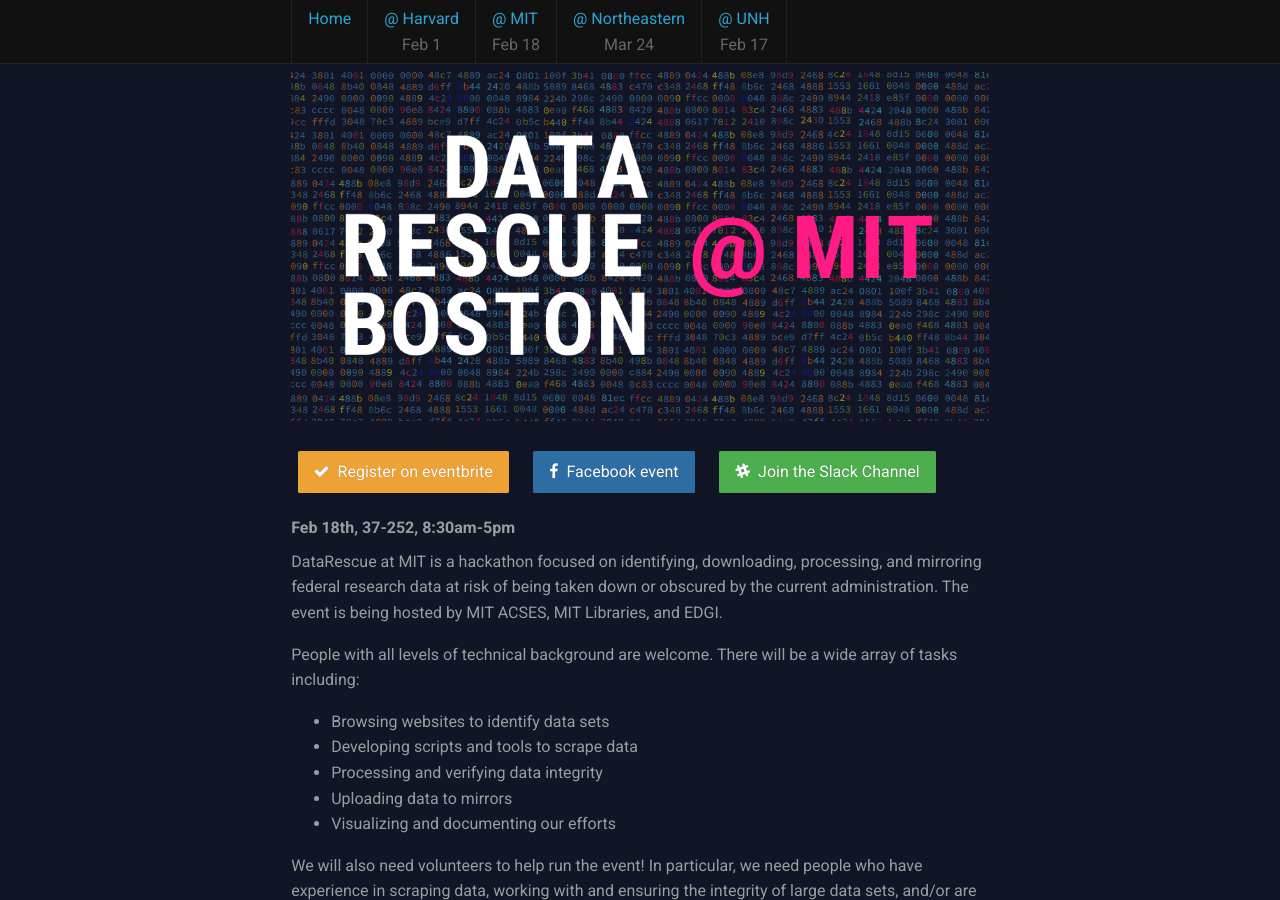
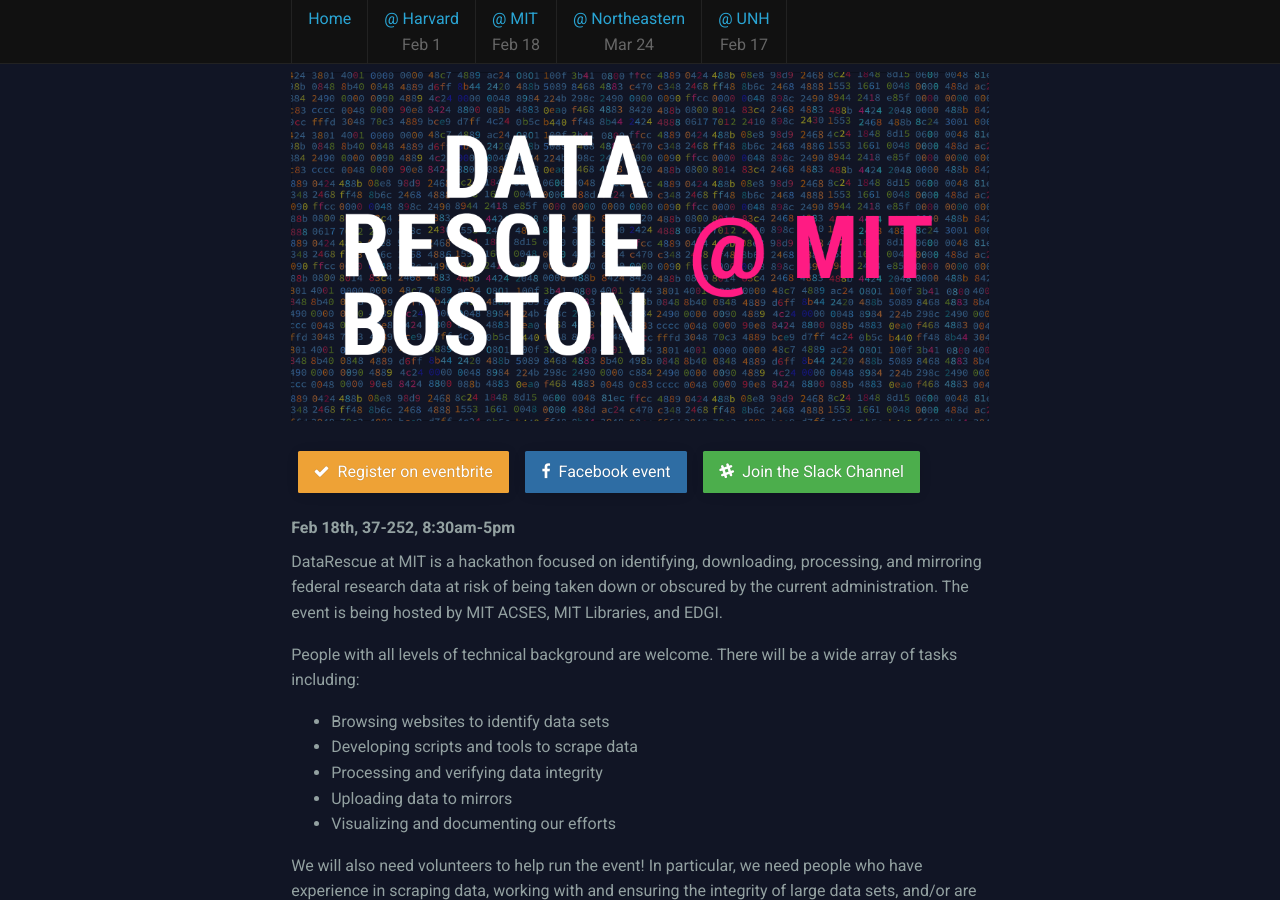
Before and after one commit to data-rescue-boston/data-rescue-boston.github.io, a Jekyll site: the page built from mit.md, in a window 1280 px wide and 900 px high. Built offline with Jekyll 4.4.1, drawn with Linux system fonts in a browser that asks for light colours.

Commit message:
Update mit-01-intro.html

```diff
--- a/_sections/mit-01-intro.html
+++ b/_sections/mit-01-intro.html
@@ -6,8 +6,8 @@
 <img class="logo" src="{{ "/assets/mit-dark-banner.png" | relative_url }}" />
 
 <p>
-  <a class="btn btn-warning" href="https://www.eventbrite.com/e/datarescue-boston-at-mit-tickets-31647096317"><i class="fa fa-check"></i> Register on eventbrite</a> &nbsp;
-  <a class="btn btn-primary" href="https://www.facebook.com/events/1625484311094707"><i class="fa fa-facebook"></i> Facebook event</a> &nbsp;
+  <a class="btn btn-warning" href="https://www.eventbrite.com/e/datarescue-boston-at-mit-tickets-31647096317"><i class="fa fa-check"></i> Register on eventbrite</a>
+  <a class="btn btn-primary" href="https://www.facebook.com/events/1625484311094707"><i class="fa fa-facebook"></i> Facebook event</a>
   <a class="btn btn-success" href="https://datarescuemit.herokuapp.com/"><i class="fa fa-slack"></i> Join the Slack Channel</a>
 </p>
 
```
